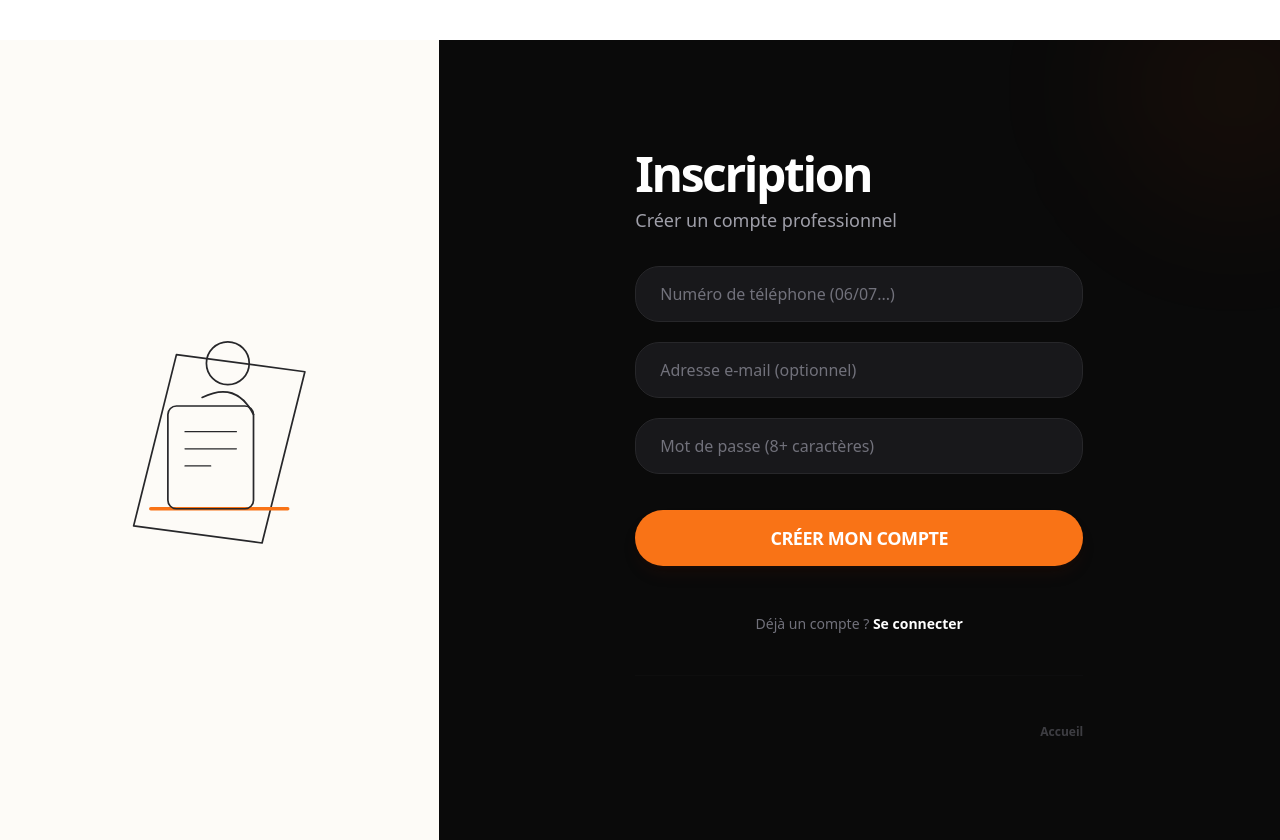
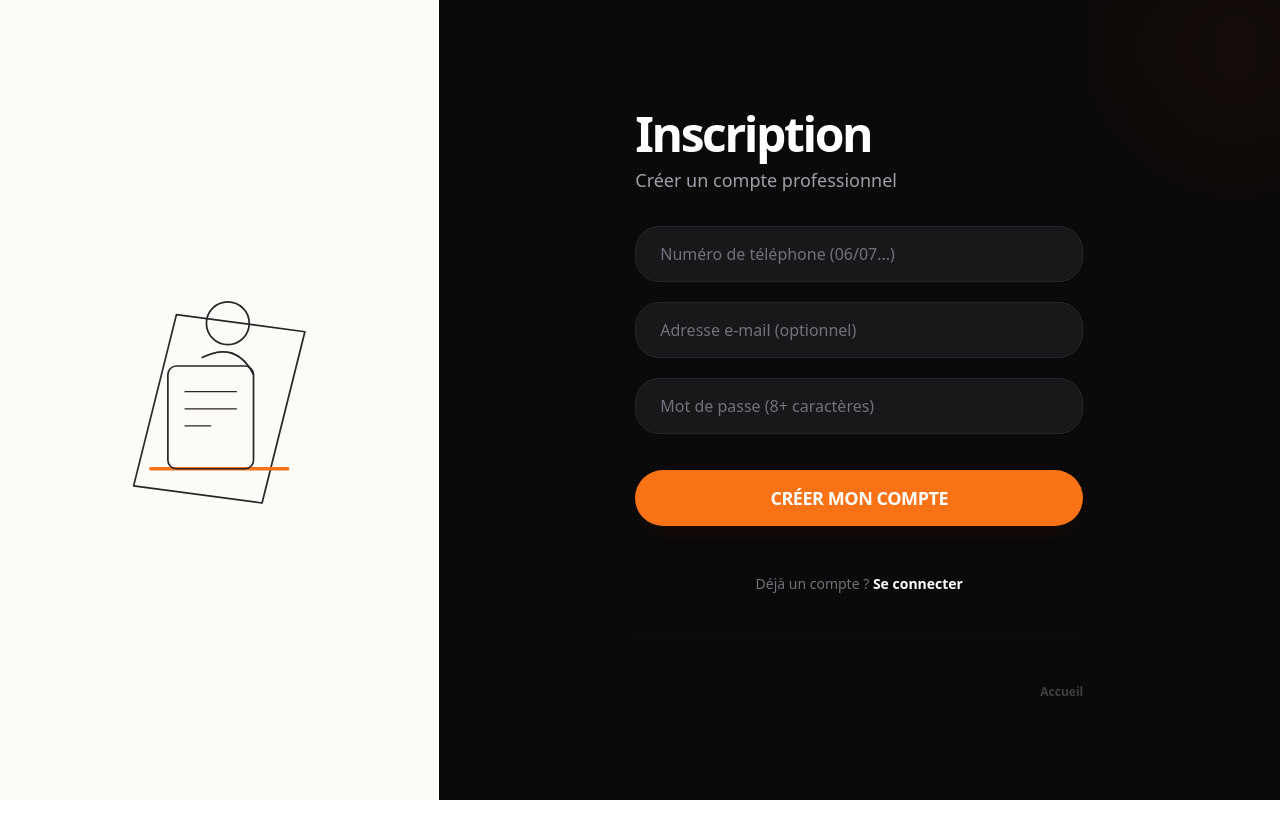
Before and after one commit to jootiyasarl/jootiya, a Next.js app: page /register in a window 1280 px wide. After the commit the page ends 800 px from the top, so only its background shows below. Built offline with nearby package versions, Linux system fonts and the light colour scheme; no server answers.

Commit message:
style: fix top white bar on register and forgot-password pages using fixed positioning

```diff
--- a/src/app/forgot-password/page.tsx
+++ b/src/app/forgot-password/page.tsx
@@ -39,7 +39,7 @@ export default async function ForgotPasswordPage({
   const { error, success } = await searchParams;
 
   return (
-    <div className="min-h-screen bg-white flex font-sans overflow-hidden">
+    <div className="fixed inset-0 z-[9999] bg-[#0a0a0a] flex flex-col lg:flex-row font-sans overflow-hidden select-none touch-none text-left" dir="ltr">
       {/* Left Side: Illustration */}
       <div className="hidden lg:flex lg:w-1/2 bg-[#fdfbf7] items-center justify-center p-12">
         <div className="max-w-md w-full">
--- a/src/app/register/page.tsx
+++ b/src/app/register/page.tsx
@@ -138,7 +138,7 @@ export default async function RegisterPage({ searchParams }: RegisterPageProps)
   const { error, message } = await searchParams;
 
   return (
-    <div className="min-h-screen bg-white flex font-sans overflow-hidden">
+    <div className="fixed inset-0 z-[9999] bg-[#0a0a0a] flex flex-col lg:flex-row font-sans overflow-hidden select-none touch-none">
       {/* Left Side: Illustration (Hidden on mobile) */}
       <div className="hidden lg:flex lg:w-1/2 bg-[#fdfbf7] items-center justify-center p-12 relative">
         <div className="max-w-md w-full animate-in fade-in slide-in-from-left-8 duration-1000">
```
